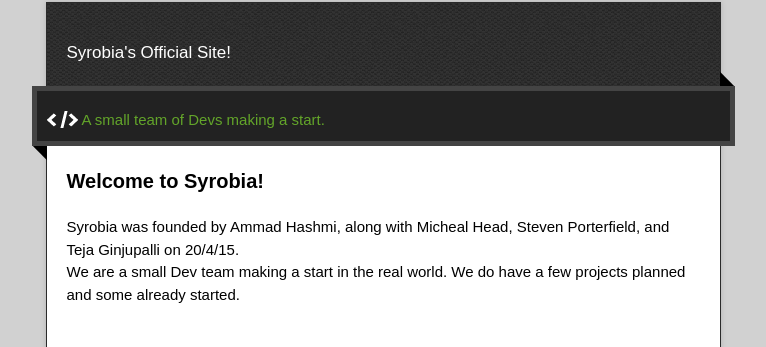
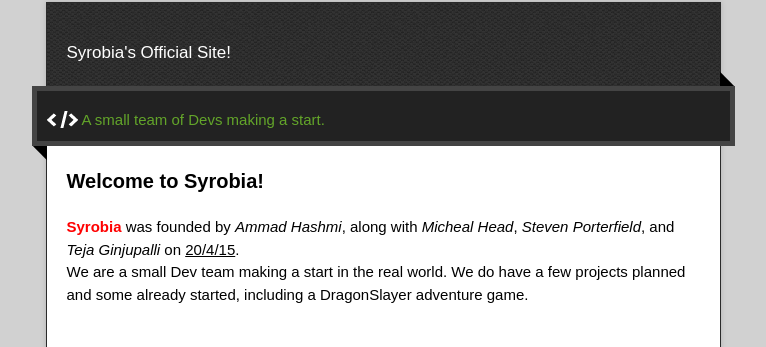
Before and after one commit to Syrobia/syrobia.github.io, a plain HTML site: page index.html in a window 1280 px wide. Shown: the part 128-475 px from the top of the page, without its empty margins (257-1023 px from the left). Drawn offline with nearby package versions, Linux system fonts and the light colour scheme.

Commit message:
Update index.html

```diff
--- a/index.html
+++ b/index.html
@@ -36,8 +36,9 @@
           <h3>
 <a id="welcome-to-syrobia" class="anchor" href="#welcome-to-syrobia" aria-hidden="true"><span class="octicon octicon-link"></span></a>Welcome to Syrobia!</h3>
 <p>
-  Syrobia was founded by Ammad Hashmi, along with Micheal Head, Steven Porterfield, and Teja Ginjupalli on 20/4/15. <br>
-  We are a small Dev team making a start in the real world. We do have a few projects planned and some already started.
+  <b><font color = "red">Syrobia</font></b> was founded by <i>Ammad Hashmi</i>, along with <i>Micheal Head</i>, <i>Steven Porterfield</i>, and <i>Teja Ginjupalli</i> on <u>20/4/15</u>. <br>
+  We are a small Dev team making a start in the real world. We do have a few projects planned and some already started, including a DragonSlayer adventure game.
+
 </p>
 
      </article>
```
